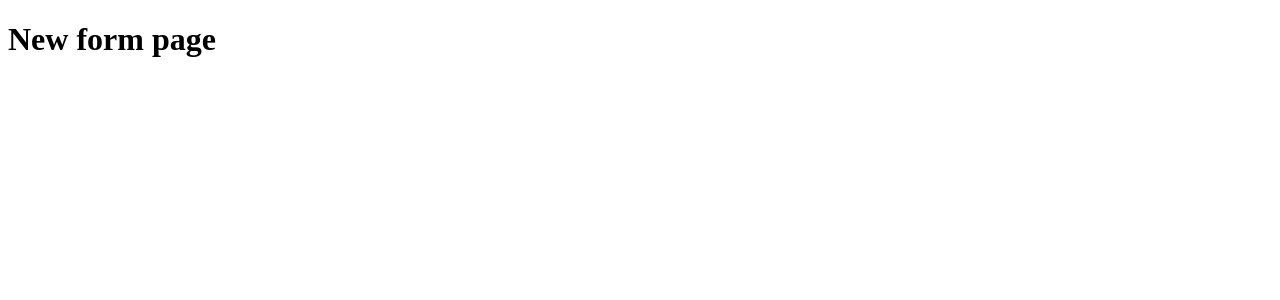
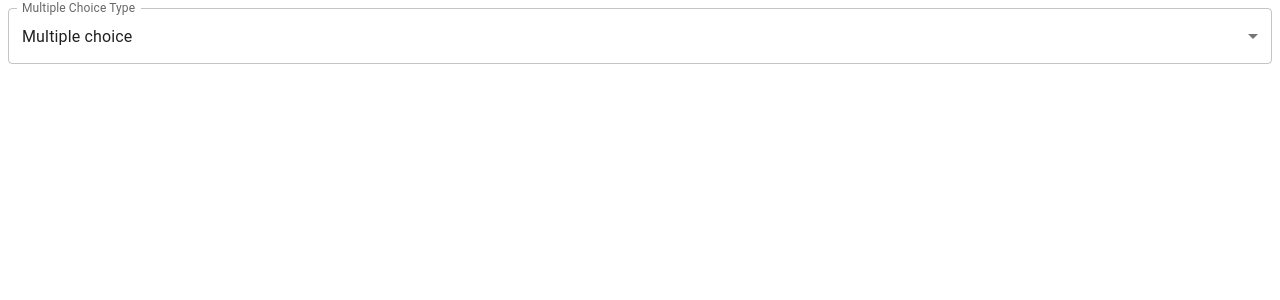
Before and after one commit to hack4impact-utk/internal-applications, a Next.js app in the folder apps/form-builder/: page /forms/create in a window 1280 px wide. Shown: the top 300 px of the page. Built offline with nearby package versions, Linux system fonts and the light colour scheme.

Commit message:
Add A multiple choice option (Errors, only commiting to rebase)

```diff
--- a/apps/form-builder/src/app/forms/create/page.tsx
+++ b/apps/form-builder/src/app/forms/create/page.tsx
@@ -1,3 +1,17 @@
-export default async function NewFormPage() {
-  return <h1>New form page</h1>;
+//This is the modified page to show dropdown
+import MultipleChoiceOptions from '@/components/MultipleChoiceOptions';
+
+export default function NewFormPage() {
+  return (
+    <div>
+      <MultipleChoiceOptions
+        onChange={(value) => console.log(`Selected: ${value}`)}
+      />
+    </div>
+  );
 }
+
+//This is the original Code
+//export default async function NewFormPage() {
+//  return <h1>New form page</h1>;
+//}
--- /dev/null
+++ b/apps/form-builder/src/components/MultipleChoiceOptions/index.tsx
@@ -0,0 +1,55 @@
+import React, { useState } from 'react';
+import {
+  FormControl,
+  InputLabel,
+  Select,
+  MenuItem,
+  SelectChangeEvent,
+} from '@mui/material';
+
+type MultipleChoiceType =
+  | 'Multiple choice'
+  | 'Multiple select'
+  | 'Ranked choice';
+
+interface MultipleChoiceOptionsProps {
+  onChange?: (value: MultipleChoiceType) => void;
+  defaultValue?: MultipleChoiceType;
+}
+
+const MultipleChoiceOptions: React.FC<MultipleChoiceOptionsProps> = ({
+  onChange,
+  defaultValue = 'Multiple choice',
+}) => {
+  const [choiceType, setChoiceType] =
+    useState<MultipleChoiceType>(defaultValue);
+
+  const handleChange = (event: SelectChangeEvent) => {
+    const value = event.target.value as MultipleChoiceType;
+    setChoiceType(value);
+    if (onChange) {
+      onChange(value);
+    }
+  };
+
+  return (
+    <FormControl fullWidth>
+      <InputLabel id="multiple-choice-type-label">
+        Multiple Choice Type
+      </InputLabel>
+      <Select
+        labelId="multiple-choice-type-label"
+        id="multiple-choice-type-select"
+        value={choiceType}
+        label="Multiple Choice Type"
+        onChange={handleChange}
+      >
+        <MenuItem value="Multiple choice">Multiple choice</MenuItem>
+        <MenuItem value="Multiple select">Multiple select</MenuItem>
+        <MenuItem value="Ranked choice">Ranked choice</MenuItem>
+      </Select>
+    </FormControl>
+  );
+};
+
+export default MultipleChoiceOptions;
```
